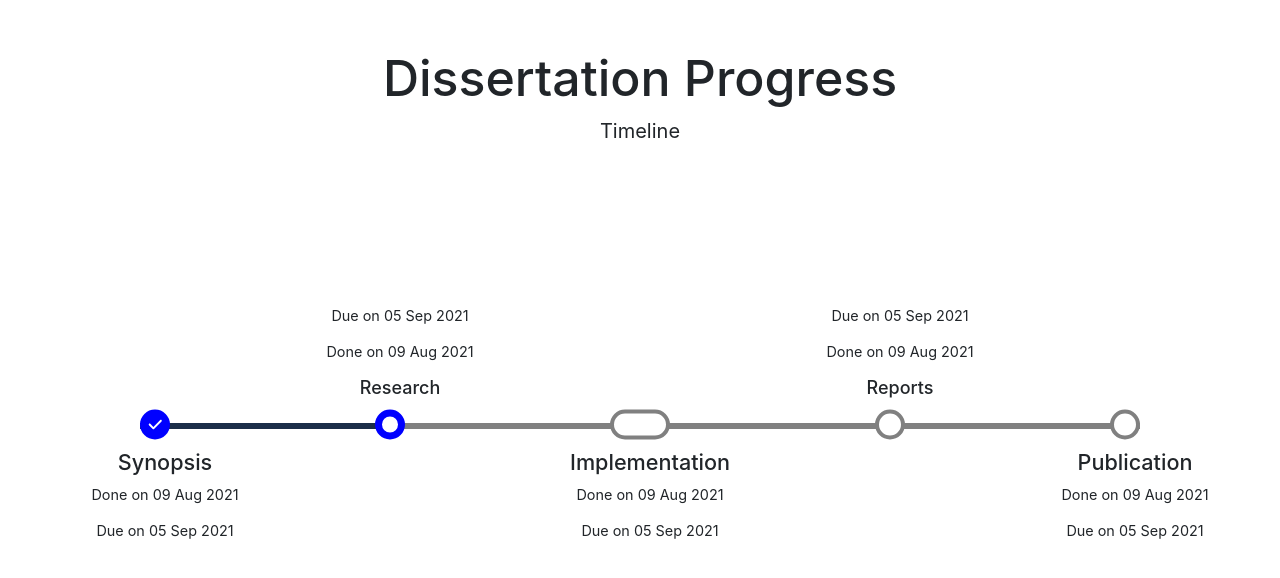
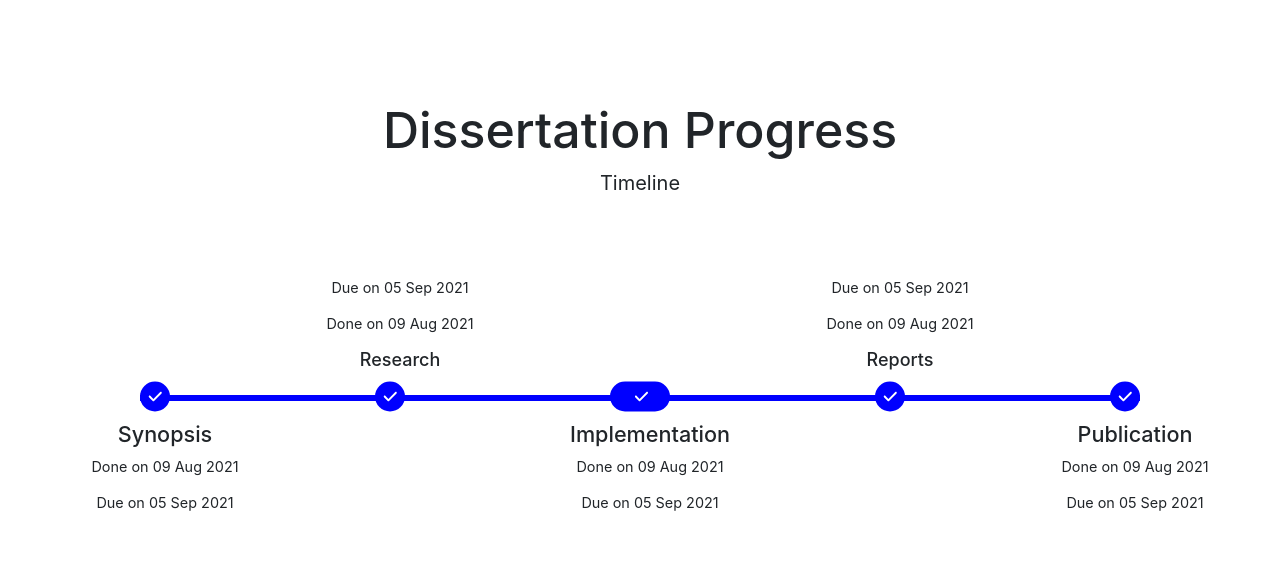
Before and after one commit to metallust/ResearchHouse, a React (Create React App) app in the folder client/: page /dashboard in a window 1280 px wide. Shown: the top 578 px of the page. Built offline with nearby package versions, Linux system fonts and the light colour scheme.

Commit message:
animated loading bar

```diff
--- a/client/package.json
+++ b/client/package.json
@@ -6,6 +6,7 @@
     "@testing-library/jest-dom": "^5.17.0",
     "@testing-library/react": "^13.4.0",
     "@testing-library/user-event": "^13.5.0",
+    "framer-motion": "^10.16.12",
     "react": "^18.2.0",
     "react-chrono": "^2.3.1",
     "react-dom": "^18.2.0",
--- a/client/src/App.js
+++ b/client/src/App.js
@@ -4,19 +4,54 @@ import Signup from "./components/Signuppage";
 import LandingPage from "./components/LandingPage";
 import { BrowserRouter, Routes, Route } from "react-router-dom";
 import Dashboard from "./components/pages/Dashboard";
+import { useContext } from "react";
+import ThemeContext from "./Context/ThemeContext";
 
 function App() {
+	const { theme, changeTheme } = useContext(ThemeContext);
+	console.log(theme);
+
 	return (
-		<ThemeState>
 		<BrowserRouter>
 			<Routes>
 				<Route path="/login" element={<LoginPage />} />
 				<Route path="/signup" element={<Signup />} />
 				<Route path="/" element={<LandingPage />} />
 				<Route path="/dashboard" element={<Dashboard />} />
+				<Route
+					path="/color"
+					element={
+						<>
+							<div>
+								<h1 className="text-center">
+									<button type="button" className="btn btn-secondary" onClick={changeTheme}>
+										Change
+									</button>
+									<></>
+									Color Palette : {theme.name}
+								</h1>
+								<div style={{ height: "200px", backgroundColor: theme.primary }}></div>
+								<h3 className="text-center">primary: "#1b2d48"</h3>
+								<div style={{ height: "200px", backgroundColor: theme.secondary }}></div>
+								<h3 className="text-center">secondary: "#2c456b"</h3>
+								<div style={{ height: "200px", backgroundColor: theme.tertiary }}></div>
+								<h3 className="text-center">tertiary: "#3c649f"</h3>
+								<div style={{ height: "200px", backgroundColor: theme.quaternary }}></div>
+								<h3 className="text-center">quaternary:"#83aff0"</h3>
+								<div style={{ height: "200px", backgroundColor: theme.black }}></div>
+								<h3 className="text-center">black : "#000000"</h3>
+								<div style={{ height: "200px", backgroundColor: theme.white }}></div>
+								<h3 className="text-center">white : "#ffffff"</h3>
+								<div style={{ height: "200px", backgroundColor: theme.btn }}></div>
+								<h3 className="text-center">btn : "#ff9900"</h3>
+								<div style={{ height: "200px", backgroundColor: theme.btntext }}></div>
+								<h3 className="text-center">btntext: "#000000"</h3>
+							</div>
+						</>
+					}
+				/>
 			</Routes>
 		</BrowserRouter>
-		</ThemeState>
 	);
 }
 
--- a/client/src/components/Timeline/Index.js
+++ b/client/src/components/Timeline/Index.js
@@ -1,6 +1,7 @@
 import React, { useContext } from "react";
 import Node from "./Node";
 import ThemeContext from "../../Context/ThemeContext";
+import { motion } from "framer-motion";
 
 const linewidth = 1000;
 const defaultwidth = 30;
@@ -34,9 +35,7 @@ const eventlist = (n, complete) => {
 };
 
 function Index({ n, complete, recentcompleted, customwidth, descriptions }) {
-	const light = {
-		primary: "#1b2d48",
-	};
+	const theme = useContext(ThemeContext).theme;
 
 	const lineStyle = {
 		width: `${linewidth}px`, // Adjust line width as needed
@@ -45,8 +44,10 @@ function Index({ n, complete, recentcompleted, customwidth, descriptions }) {
 		display: "flex",
 		justifyContent: "space-between",
 		backgroundColor: "red",
-		background: `linear-gradient(to right, ${light.primary} ${calculateloadingpercentage(n, complete, customwidth) + 1}%, grey 0%)`,
-		transition: "backgroundColor 1s linear", // Transition the width property over 1 second
+		// background: `linear-gradient(to right, blue 0%, grey 0%)`,
+
+		// background: `linear-gradient(to right, ${theme.primary} ${calculateloadingpercentage(n, complete, customwidth) + 1}%, grey 0%)`,
+		// transition: "backgroundColor 1s linear", // Transition the width property over 1 second
 	};
 
 	return (
@@ -56,15 +57,23 @@ function Index({ n, complete, recentcompleted, customwidth, descriptions }) {
 				display: "flex",
 				alignItems: "center",
 				justifyContent: "center",
-				height: "70vh",
+				height: "50vh",
+				// backgroundColor: "purple",
 			}}
 		>
-			<div style={lineStyle}>
+			<motion.div
+				style={lineStyle}
+				initial={{ background: `linear-gradient(to right, blue 0%, grey 0%)` }}
+				animate={{
+					background: `linear-gradient(to right, blue ${calculateloadingpercentage(n, complete, customwidth) + 1}%, grey 0%)`,
+				}}
+				transition={{ duration: 3, easeing: "easeOut" }}
+			>
 				{eventlist(n, complete).map((type, i) => {
 					let w = customwidth[i] === undefined ? defaultwidth : customwidth[i];
 					return <Node key={type + i} type={type} width={w} desc={descriptions[i]} descy={i % 2 ? -1.2 : 1} />;
 				})}
-			</div>
+			</motion.div>
 		</div>
 	);
 }
--- a/client/src/components/pages/Dashboard.js
+++ b/client/src/components/pages/Dashboard.js
@@ -3,11 +3,11 @@ import Timeline from "../Timeline/Index";
 const Dashboard = () => {
 	return (
 		<div className="text-center mt-5">
-			<h1 style={{ fontSize: "50px" }}>Dissertation Progress</h1>
+			<h1 style={{ fontSize: "50px", marginTop: "100px" }}>Dissertation Progress</h1>
 			<span style={{ fontSize: "20px" }}>Timeline</span>
 			<Timeline
 				n={5}
-				complete={1}
+				complete={5}
 				customwidth={{ 2: 60 }}
 				descriptions={[
 					{
--- a/client/src/index.js
+++ b/client/src/index.js
@@ -1,14 +1,17 @@
-import React from 'react';
-import ReactDOM from 'react-dom/client';
-import './index.css';
-import App from './App';
-import reportWebVitals from './reportWebVitals';
+import React from "react";
+import ReactDOM from "react-dom/client";
+import "./index.css";
+import App from "./App";
+import reportWebVitals from "./reportWebVitals";
+import ThemeState from "./Context/ThemeState";
 
-const root = ReactDOM.createRoot(document.getElementById('root'));
+const root = ReactDOM.createRoot(document.getElementById("root"));
 root.render(
-  <React.StrictMode>
-    <App />
-  </React.StrictMode>
+	<React.StrictMode>
+		<ThemeState>
+			<App />
+		</ThemeState>
+	</React.StrictMode>
 );
 
 // If you want to start measuring performance in your app, pass a function
```
Also changed, not shown: 1 other file (tests, documents, lock files or other folders). Lines whose indentation alone changed are shown as unchanged.
